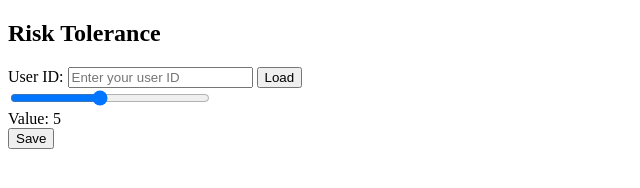
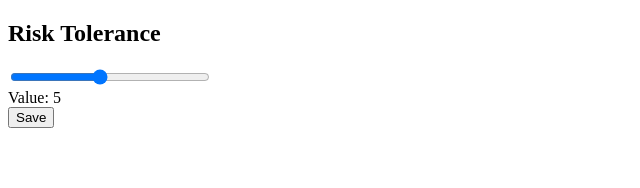
Before and after one commit to aseager411/P-invest, a plain HTML site: page Test.html in a window 1280 px wide. Shown: the whole page, without its empty margins (0-640 px from the left). Drawn offline with Linux system fonts and the light colour scheme.

Commit message:
Update Test.html

```diff
--- a/Test.html
+++ b/Test.html
@@ -2,10 +2,7 @@
 <html>
 <body>
     <h2>Risk Tolerance</h2>
-    <div>
-        <label for="userId">User ID: </label>
-        <input type="text" id="userId" placeholder="Enter your user ID">
-        <button onclick="load()">Load</button>
+
     </div>
     <input type="range" min="1" max="10" value="5" id="slider" style="width: 200px">
     <div>Value: <span id="value">5</span></div>
@@ -13,13 +10,7 @@
     <div id="status"></div>
 
 <script>
-// Load user's saved value
-async function load() {
-    const userId = document.getElementById('userId').value;
-    if(!userId) {
-        status.textContent = 'Please enter a User ID';
-        return;
-    }
+
 
     try {
         const res = await fetch(`/api/risk-tolerance?user_id=${encodeURIComponent(userId)}`);
```
